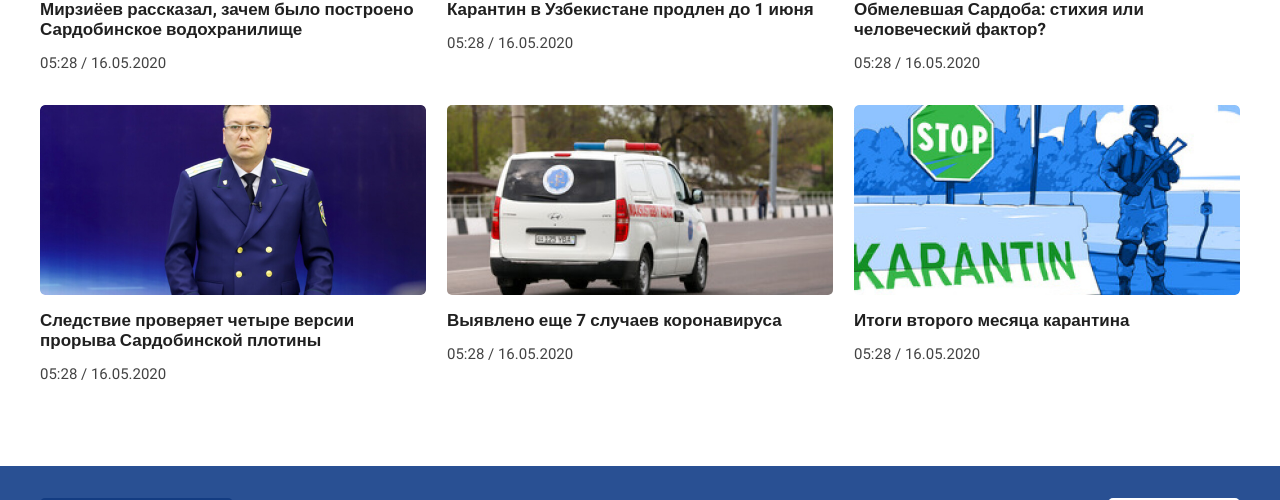
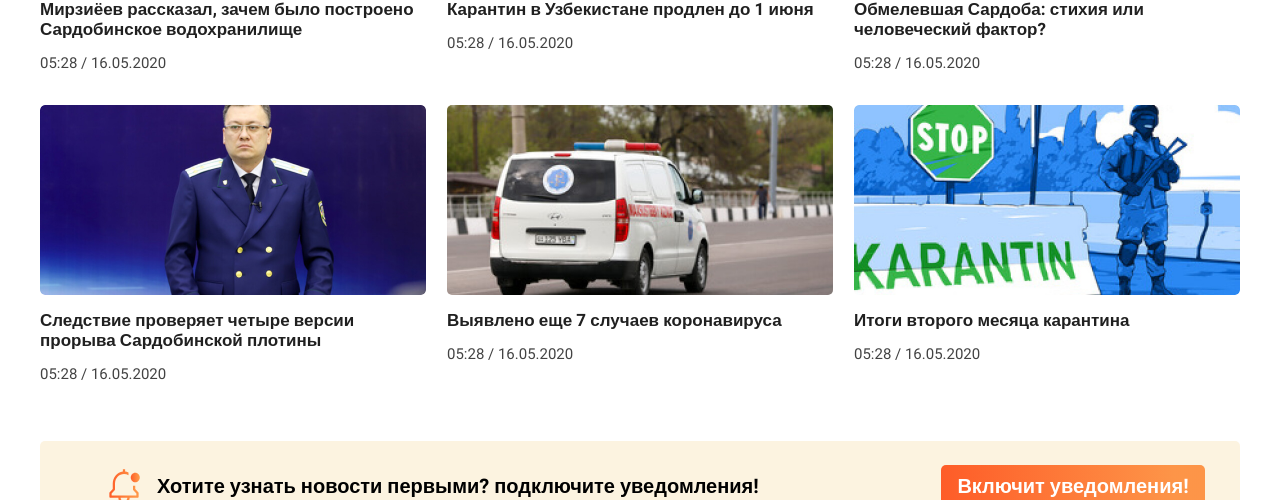
Before and after one commit to mengnorov/namanganliklar-24, a plain HTML site: page index.html in a window 1280 px wide. Shown: the part 732-1232 px from the top of the page. Drawn offline with Linux system fonts and the light colour scheme; files whose address does not match are found by name.

Commit message:
create notifications

```diff
--- a/css/style.css
+++ b/css/style.css
@@ -433,6 +433,46 @@ img{
      right: 0;
      left: 0;
 }
+.notifications{
+     width: 1200px;
+     height: 91px;
+     border-radius: 5px;
+     background: rgba(239, 186, 84, 0.18);
+     display: flex;
+     align-items: center;
+     padding: 25px 35px;
+}
+.notifications_heading{
+     margin: 0;
+     margin-right: auto;
+     margin-left: 17px;
+     font-weight: 550;
+     line-height: 24;
+     font-size: 20px;
+     color:#000;
+}
+.notifications::before{
+     content:'';
+     width: 31px;
+     height: 35px;
+     background: url(../img/bell-icon.svg) no-repeat center center / contain;
+     margin-left: 34px;
+}
+.notification_button{
+     width: 264px;
+     height: 42px;
+     background-image: linear-gradient(90deg, #FE5C28 0%, rgba(255, 139, 54, 0.9) 88.43%);
+     border-radius: 5px;
+     padding: 8px 12px;
+     border:none;
+     font-weight: 550;
+     font-size: 20px;
+     color:#fff;
+}
+.notification_button:hover{
+     background-image: linear-gradient(90deg, rgba(255, 139, 54, 0.9) 0% ,#FE5C28 88.43%);
+     cursor: pointer;
+}
 /* SITE FOOTER */
 .site-footer{
      background-color:#295093;
--- a/index.html
+++ b/index.html
@@ -174,7 +174,11 @@
                     <p class="news-grid_date">05:28 / 16.05.2020</p>
                 </li>
             </ul>
-
+        </section>
+        <!-- Notifications -->
+        <section class="notifications">
+            <h2 class="notifications_heading">Хотите узнать новости первыми? подключите уведомления!</h2>
+            <button class="notification_button" type="button">Включит  уведомления!</button>
         </section>
     </div>
 </main>
```
Also changed, not shown: img/bell-icon.png (added), img/bell-icon.svg (added).
